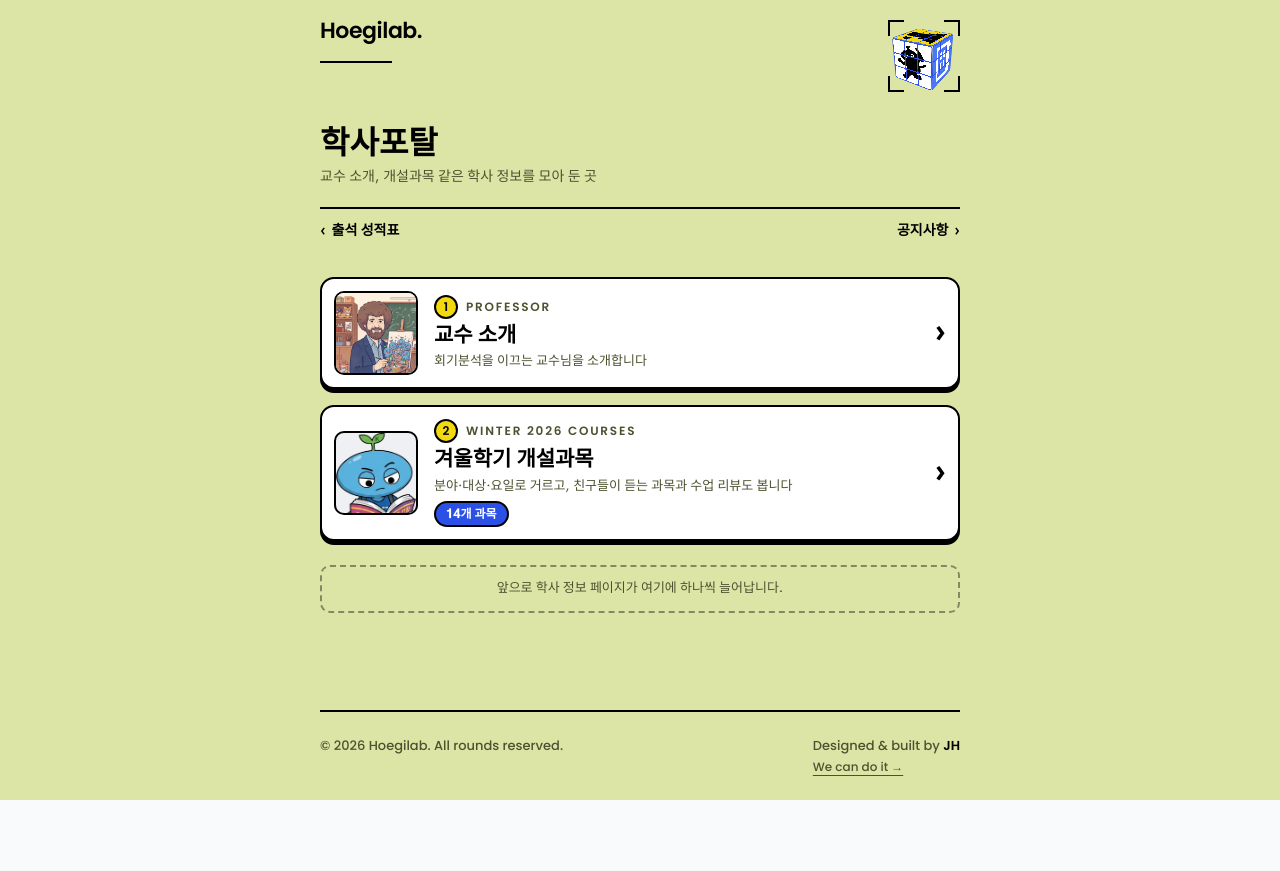
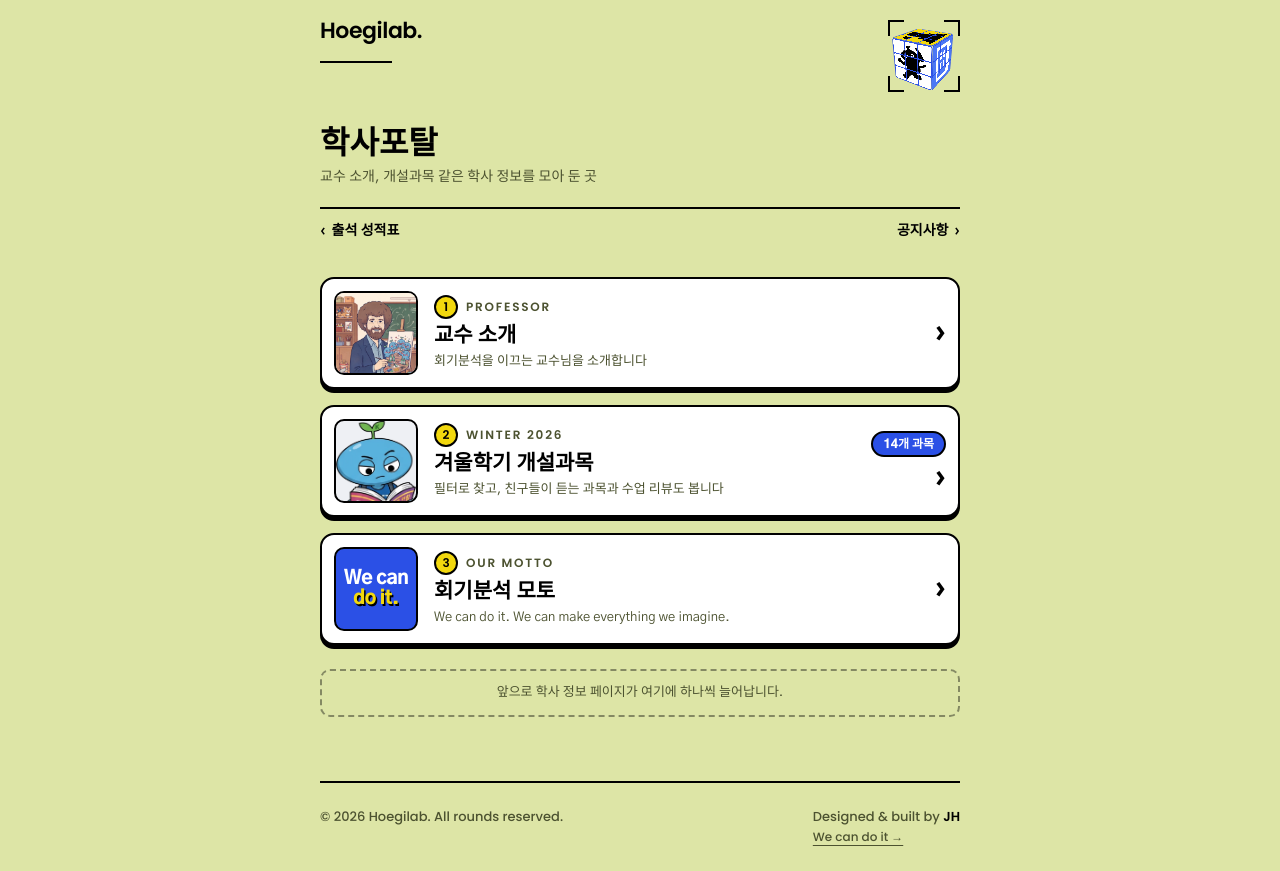
Before and after one commit to nirvana-works/nirvana-works.github.io, a Next.js app in the folder hoegianalysis/: page /portal in a window 1280 px wide. Before the commit the page ends 800 px from the top, so only its background shows below. Built offline with nearby package versions, Linux system fonts and the light colour scheme; no server answers; the database is empty.

Commit message:
Add motto card to the portal and move the course count to the right column
Co-Authored-By: Claude Sonnet 5.5 <noreply@anthropic.com>

```diff
--- a/hoegianalysis/src/app/(community)/portal/page.tsx
+++ b/hoegianalysis/src/app/(community)/portal/page.tsx
@@ -20,8 +20,19 @@ export default function PortalPage() {
               href={p.href}
               className="group flex items-center gap-4 rounded-[14px] border-2 border-ink bg-white p-3 shadow-[0_4px_0_#000] transition-transform active:translate-y-[2px] active:shadow-[0_2px_0_#000] hover:bg-[#FFF6D6]"
             >
-              {/* eslint-disable-next-line @next/next/no-img-element */}
-              <img src={p.image} alt="" aria-hidden draggable={false} className="h-[84px] w-[84px] shrink-0 rounded-[10px] border-2 border-ink bg-[#EEF0F4] object-cover object-top" />
+              {p.image ? (
+                // eslint-disable-next-line @next/next/no-img-element
+                <img src={p.image} alt="" aria-hidden draggable={false} className="h-[84px] w-[84px] shrink-0 rounded-[10px] border-2 border-ink bg-[#EEF0F4] object-cover object-top" />
+              ) : (
+                // 모토 페이지: 포스터의 파랑 바탕에 문구를 그대로 옮긴 타일
+                <div aria-hidden className="grid h-[84px] w-[84px] shrink-0 place-items-center rounded-[10px] border-2 border-ink bg-cube text-center text-[19px] font-black leading-[1.05] tracking-[-0.03em] text-white">
+                  <p>
+                    We can
+                    <br />
+                    <span className="text-sticker [text-shadow:1.5px_1.5px_0_#000]">do it.</span>
+                  </p>
+                </div>
+              )}
               <div className="min-w-0 flex-1">
                 <p className="flex items-center gap-2">
                   <span className="grid h-6 w-6 shrink-0 place-items-center rounded-full border-2 border-ink bg-sticker font-latin text-[12px] font-black">{i + 1}</span>
@@ -29,11 +40,14 @@ export default function PortalPage() {
                 </p>
                 <h2 className="mt-1 text-[21px] font-black leading-tight">{p.name}</h2>
                 <p className="mt-1 text-[13px] leading-snug text-inkMuted">{p.blurb}</p>
-                {counts[p.href] && <p className="mt-1.5 inline-block rounded-full border-2 border-ink bg-cube px-2.5 py-0.5 text-[12px] font-black text-white">{counts[p.href]}</p>}
               </div>
-              <span aria-hidden className="text-[26px] font-black transition-transform group-hover:translate-x-1">
-                ›
-              </span>
+              {/* 오른쪽 열: 개수 배지(있으면)와 화살표 */}
+              <div className="flex shrink-0 flex-col items-end justify-center gap-2">
+                {counts[p.href] && <p className="rounded-full border-2 border-ink bg-cube px-2.5 py-0.5 text-[12px] font-black text-white">{counts[p.href]}</p>}
+                <span aria-hidden className="text-[26px] font-black leading-none transition-transform group-hover:translate-x-1">
+                  ›
+                </span>
+              </div>
             </Link>
           </li>
         ))}
--- a/hoegianalysis/src/app/(community)/we-can/page.tsx
+++ b/hoegianalysis/src/app/(community)/we-can/page.tsx
@@ -6,8 +6,8 @@ export const metadata = { title: 'We can do it' };
 export default function WeCanPage() {
   return (
     <div className="flex flex-col gap-4">
-      <Link href="/" className="inline-flex min-h-[44px] items-center gap-1.5 text-[14px] font-bold">
-        <span aria-hidden>‹</span> Hoegilab
+      <Link href="/portal" className="inline-flex min-h-[44px] items-center gap-1.5 text-[14px] font-bold">
+        <span aria-hidden>‹</span> 학사포탈
       </Link>
       <WeCanPoster />
     </div>
--- a/hoegianalysis/src/components/community/sections.ts
+++ b/hoegianalysis/src/components/community/sections.ts
@@ -5,7 +5,8 @@ export type FaceArt = 'megaphone' | 'calendar' | 'pencil' | 'gamepad' | 'grade'
 // 학사포탈 안의 세부 페이지. 새 페이지는 여기에 한 줄씩 추가한다
 export const PORTAL_PAGES = [
   { href: '/professor', name: '교수 소개', en: 'Professor', blurb: '회기분석을 이끄는 교수님을 소개합니다', image: '/hoegilab/professor.webp' },
-  { href: '/courses', name: '겨울학기 개설과목', en: 'Winter 2026 Courses', blurb: '분야·대상·요일로 거르고, 친구들이 듣는 과목과 수업 리뷰도 봅니다', image: '/hoegilab/course-nup-2.webp' },
+  { href: '/courses', name: '겨울학기 개설과목', en: 'Winter 2026', blurb: '필터로 찾고, 친구들이 듣는 과목과 수업 리뷰도 봅니다', image: '/hoegilab/course-nup-2.webp' },
+  { href: '/we-can', name: '회기분석 모토', en: 'Our Motto', blurb: 'We can do it. We can make everything we imagine.', image: null },
 ] as const;
 
 export const MENUS = [
```
